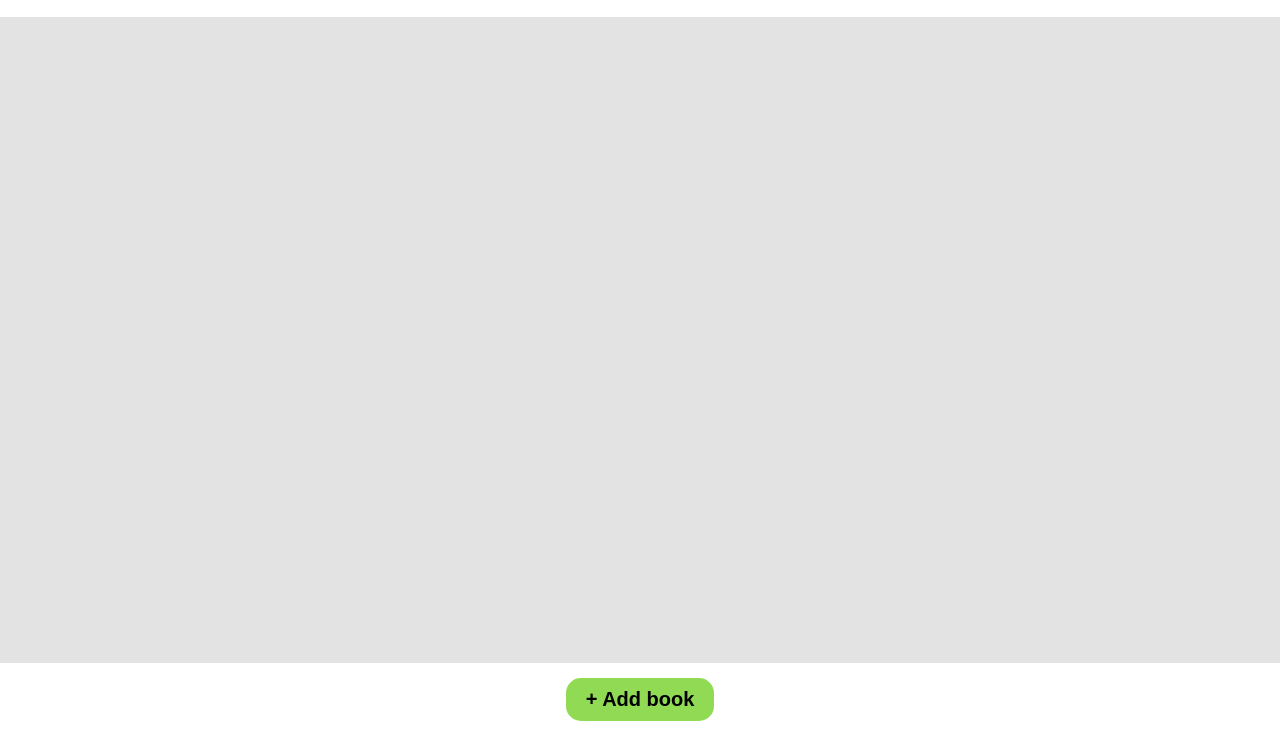
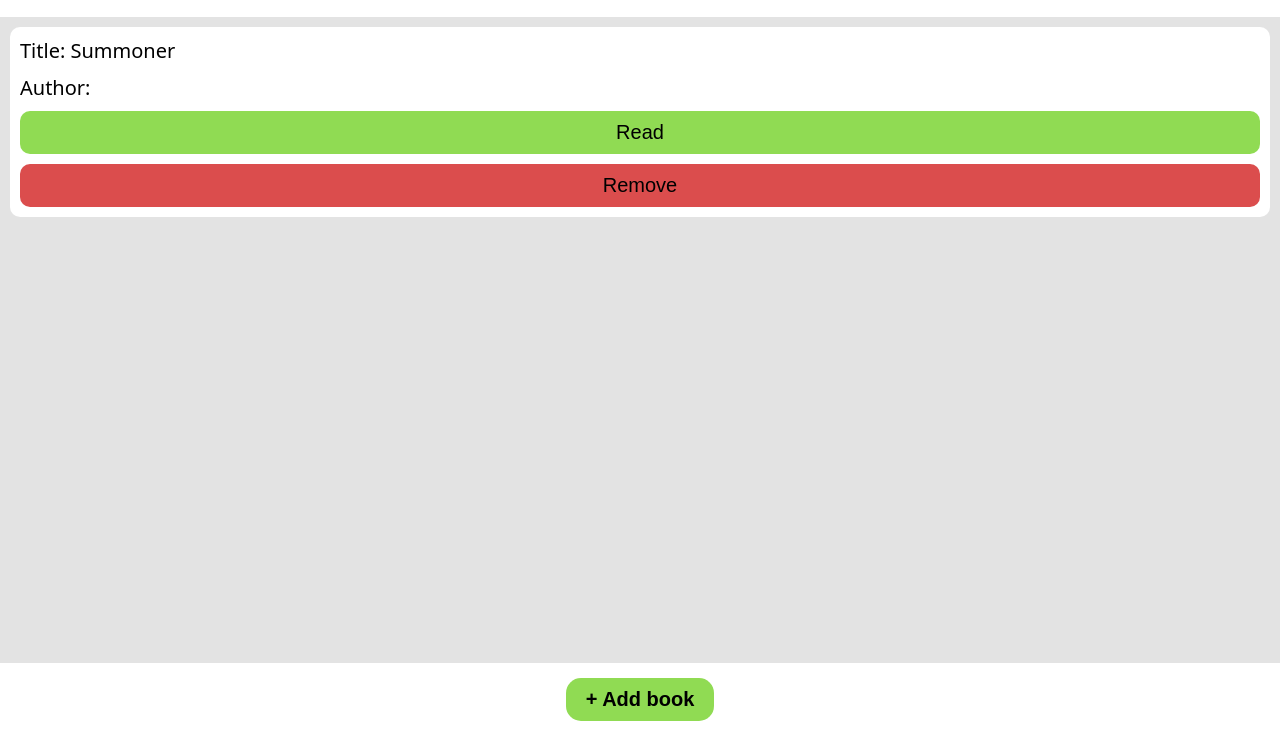
Before and after one commit to Lewoczegg/Book-Library, a website: page index.html in a window 1280 px wide. Shown: the part 64-800 px from the top of the page. Drawn offline with Linux system fonts and the light colour scheme.

Commit message:
Add book element

```diff
--- a/css/styles.css
+++ b/css/styles.css
@@ -13,6 +13,7 @@ body {
     background-color: #e3e3e3;
 }
 
+/* Header */
 header {
     background-color: #ffffff;
     padding: 20px;
@@ -24,6 +25,49 @@ header > h1 {
     font-size: 3rem;
 }
 
+/* Main */
+
+main {
+    display: flex;
+    flex-direction: column;
+}
+
+.book {
+    display: flex;
+    margin: 10px;
+    padding: 10px;
+    background-color: #ffffff;
+    flex-direction: column;
+    font-size: 2rem;
+    gap: 1rem;
+    border-radius: 10px;
+}
+
+.book > p {
+    font-weight: 500;
+}
+
+.book span {
+    font-weight: normal;
+}
+
+.book button {
+    font-size: 2rem;
+    border: 0;
+    border-radius: 10px;
+    padding: 10px;
+    font-weight: 500;
+}
+
+.book > .read {
+    background-color: #90db53;
+}
+
+.book > .remove {
+    background-color: #db4d4d;
+}
+
+/* Footer */
 footer {
     background-color: #ffffff;
     bottom: 0;
--- a/index.html
+++ b/index.html
@@ -11,7 +11,13 @@
     <header>
         <h1>Library</h1>
     </header>
-    <main></main>
+    <main>
+        <div class="book">
+            <p>Title: <span class="title">Summoner</span></p>
+            <p>Author: <span class="author"></span></p>
+            <button class="read">Read</button>
+            <button class="remove">Remove</button>
+        </div>
     <footer>
         <button id="add-book">+ Add book</button>
     </footer>
```
